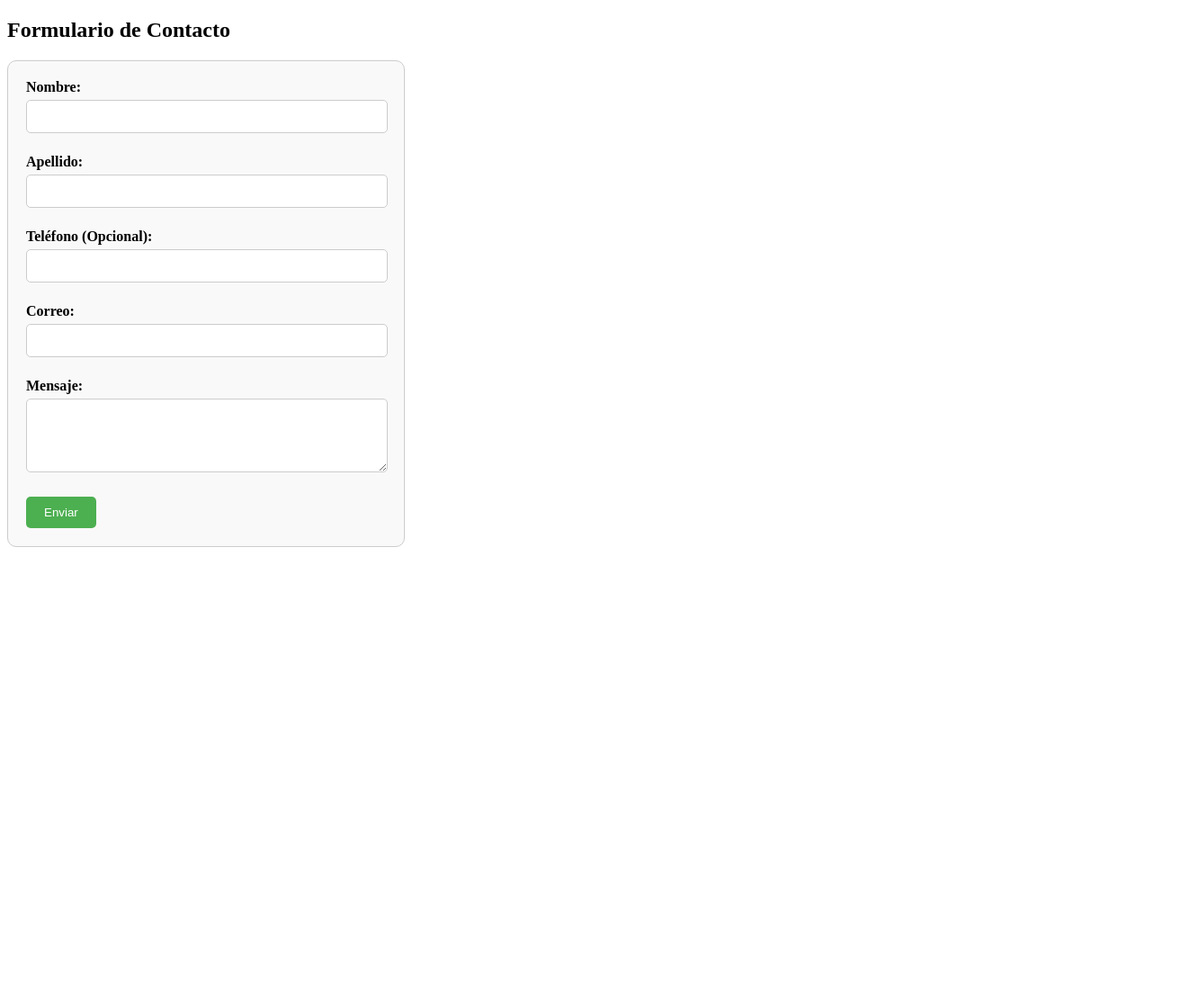
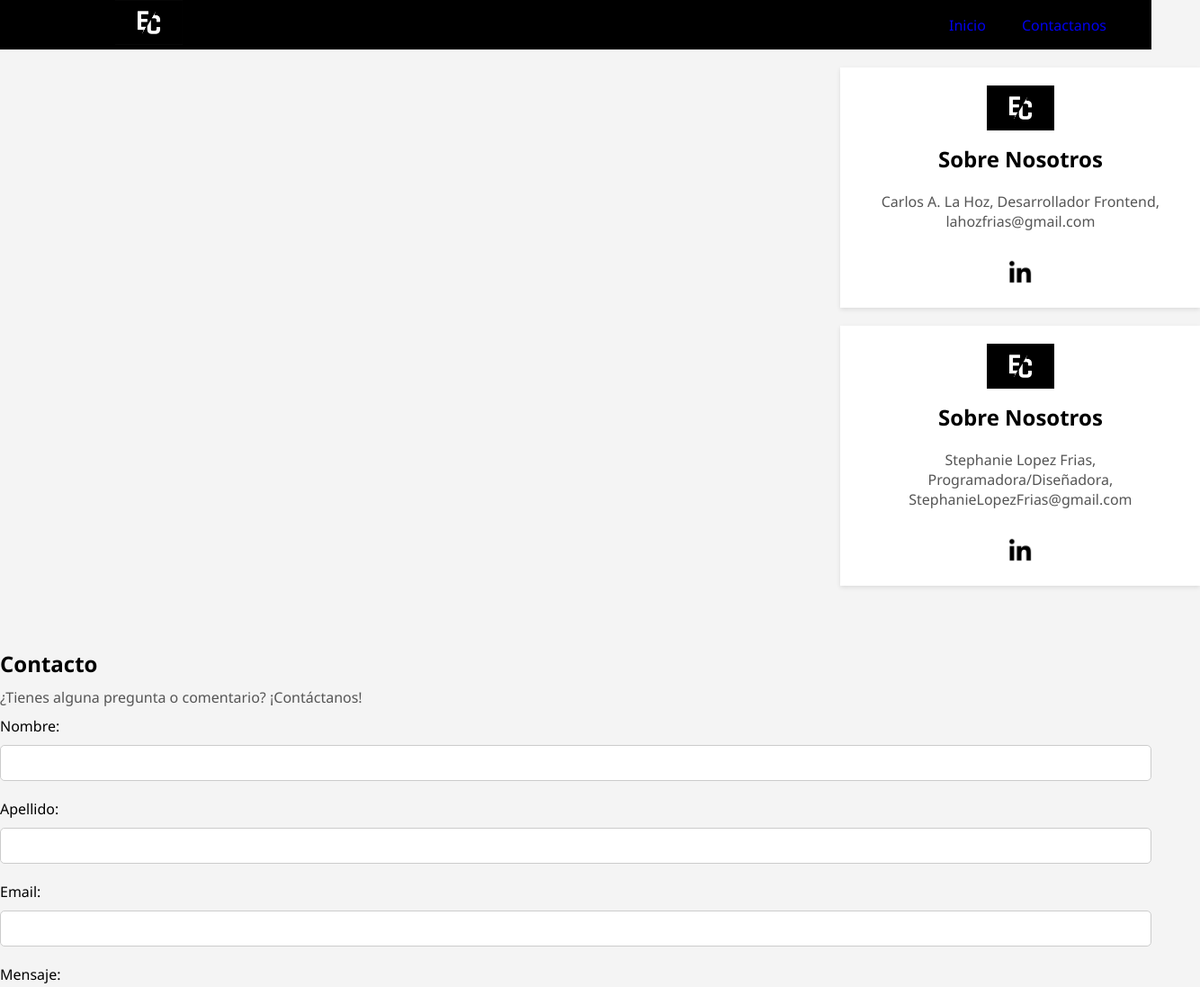
Before and after one commit to xCarlosDevx/DevOpsGamesPage, a plain HTML site: page html/contact.html in a window 1280 px wide. Shown: the top 1097 px of the page at 90% size, 1334 px wide, since content can reach past the window. Before the commit the page ends 800 px from the top, so only its background shows below. Drawn offline with Linux system fonts and the light colour scheme; files that its build step writes are made by us from their sources.

Commit message:
añadido informacion de nosotros

```diff
--- a/html/contact.html
+++ b/html/contact.html
@@ -1,35 +1,66 @@
 <!DOCTYPE html>
-<html>
+<html lang="en">
 
 <head>
-  <title> Contacto</title>
-  <link rel="stylesheet" type="text/css" href="style.css">
+  <meta charset="UTF-8" />
+  <meta name="viewport" content="width=device-width, initial-scale=1.0" />
+  <link rel="stylesheet" type="text/css" href="../styles/style.css" />
+  <title>DevOpsGames</title>
+</head>
+<header>
+  <nav class="nav">
+    <ul>
+      <div class="logo">
+        <a href="/"><img src="../assets/logo.jpg" alt="logo" /></a>
+      </div>
+      <li><a href="/">Inicio</a></li>
+      <li><a href="../html/contact.html">Contactanos</a></li>
+    </ul>
+  </nav>
+</header>
 
-</head>
+<div class="card">
+  <a href="/"><img src="..\assets\logo.jpg" alt="logo" /></a>
+  <h1>Sobre Nosotros</h1>
+  <p>Carlos A. La Hoz, Desarrollador Frontend, lahozfrias@gmail.com</p>
+  <div class="redes-sociales">
+    <a href="https://www.linkedin.com/in/carlos-alejandro-la-hoz-frias-212924180/?originalSubdomain=do" target="_blank"><img src="..\assets\linkedin.png" alt="Linkedin"></a>
 
-<body>
+  </div>
+</div>
+<div class="card">
+  <a href="/"><img src="..\assets\logo.jpg" alt="logo" /></a>
+  <h1>Sobre Nosotros</h1>
+  <p>Stephanie Lopez Frias, Programadora/Diseñadora, StephanieLopezFrias@gmail.com</p>
+  <div class="redes-sociales">
+    <a href="https://www.linkedin.com/in/stephanie-l%C3%B3pez-266a3524a/" target="_blank"><img src="..\assets\linkedin.png" alt="Linkedin"></a>
 
-  <h2>Formulario de Contacto</h2>
+  </div>
+</div>
 
-  <form action="" method="post">
+<section id="contacto" class="contacto">
+  <h2>Contacto</h2>
+  <p>¿Tienes alguna pregunta o comentario? ¡Contáctanos!</p>
+  <form>
     <label for="nombre">Nombre:</label>
-    <input type="text" id="nombre" name="nombre" required><br><br>
+    <input type="text" id="nombre" name="nombre" required>
 
     <label for="apellido">Apellido:</label>
-    <input type="text" id="apellido" name="apellido" required><br><br>
+    <input type="text" id="apellido" name="apellido" required>
 
-    <label for="telefono">Teléfono (Opcional):</label>
-    <input type="tel" id="telefono" name="telefono" ><br><br>
+    <label for="email">Email:</label>
+    <input type="email" id="email" name="email" required>
 
-    <label for="correo">Correo:</label>
-    <input type="email" id="correo" name="correo" required><br><br>
+    <label for="mensaje">Mensaje:</label>
+    <textarea id="mensaje" name="mensaje" rows="4" required></textarea>
 
-    <label for="mensaje">Mensaje:</label><br>
-    <textarea id="mensaje" name="mensaje" rows="4" cols="50" required></textarea><br><br>
+    <button type="submit" class="cta-button">Enviar</button>
+  </form>
+</section>
 
-    <input type="submit" value="Enviar">
-  </form>
-
+<footer>
+  <p>&copy; 2023 E/S</p>
+</footer>
 </body>
 
 </html>
--- a/styles/style.css
+++ b/styles/style.css
@@ -1,40 +1,128 @@
-input[type="text"],
-input[type="tel"],
-input[type="email"],
-textarea {
-    width: 95%;
+*{
+  box-sizing: border-box;
+  margin: 0;
+  padding: 0;
+  font-family: "Segoe UI", Tahoma, Geneva, Verdana, sans-serif;
+}
+body {
+    font-family: Arial, sans-serif;
+    margin: 0;
+    padding: 0;
+    background-color: #f4f4f4;
+}
+.nav ul {
+    display: flex;
+    flex-flow: row nowrap;
+    justify-content: end;
+    align-items: center;
+    padding-right: 30px;
+    background: black;
+  }
+  .nav ul li {
+    height: 54px;
+    color: white;
+    list-style: none;
+    padding-inline: 20px;
+    text-decoration: none;
+    display: flex;
+    align-items: center;
+  }
+  .nav ul li:hover {
+    background-color: white !important;
+  }
+  .nav ul a {
+    text-decoration: none;
+  }
+
+  .logo {
+    margin-left: 10vw;
+    flex-grow: 1;
+    display: flex;
+    align-items: center;
+  }
+  .logo img {
+    object-fit: contain;
+    width: 75px;
+    height: 50px;
+  }
+.card {
+    background-color: #fff;
+    box-shadow: 0 2px 5px rgba(0, 0, 0, 0.1);
+    max-width: 400px;
+    margin: 20px auto;
+    padding: 20px;
+    text-align: center;
+    display: flex;
+    flex-direction: column;
+    align-items: center;
+    justify-content: space-between;
+    width: 50%;
+    margin-left: 73%;
+}
+.card img{
+    object-fit: contain;
+    width: 75px;
+    height: 50px;
+}
+h1 {
+    font-size: 24px;
+    margin: 10px 0;
+}
+
+p {
+    font-size: 16px;
+    color: #555;
+    margin: 10px 0;
+}
+
+.redes-sociales {
+    margin-top: 20px;
+}
+
+.redes-sociales a {
+    text-decoration: none;
+    margin: 0 10px;
+}
+
+.redes-sociales img {
+    width: 30px;
+    height: 30px;
+    transition: transform 0.2s;
+}
+
+.redes-sociales img:hover {
+    transform: scale(1.2);
+}
+
+.hero {
+    background-size: cover;
+    color: #fff;
+    text-align: center;
+    padding: 100px 0;
+}
+
+.servicio {
+    border: 1px solid #ddd;
+    padding: 20px;
+    margin-bottom: 20px;
+}
+
+.contacto {
+    background-color: #f4f4f4;
+    padding: 50px 0;
+}
+
+form label {
+    display: block;
+    margin-bottom: 10px;
+}
+
+form input[type="text"],
+form input[type="email"],
+form textarea {
+    width: 100%;
     padding: 10px;
-    margin: 5px 0;
+    margin-bottom: 20px;
     border: 1px solid #ccc;
     border-radius: 5px;
 }
-.container {
-    width: 100%;
-    height: 100vh;
-    margin-right: 5px;
-    display: flex;
-    flex-direction: column;
-    justify-content: center;
-    align-items: center;
-    text-align: center;
-}
-
-form {
-    max-width: 400px;
-    padding: 20px;
-    border: 1px solid #ccc;
-    border-radius: 10px;
-    background-color: #f9f9f9;
-}
-input[type="submit"] {
-    background-color: #4CAF50;
-    color: white;
-    padding: 10px 20px;
-    border: none;
-    border-radius: 5px;
-    cursor: pointer;
-}
-
-label {
-    font-weight: bold;
-}
```
Also changed, not shown: assets/linkedin.png (added).
